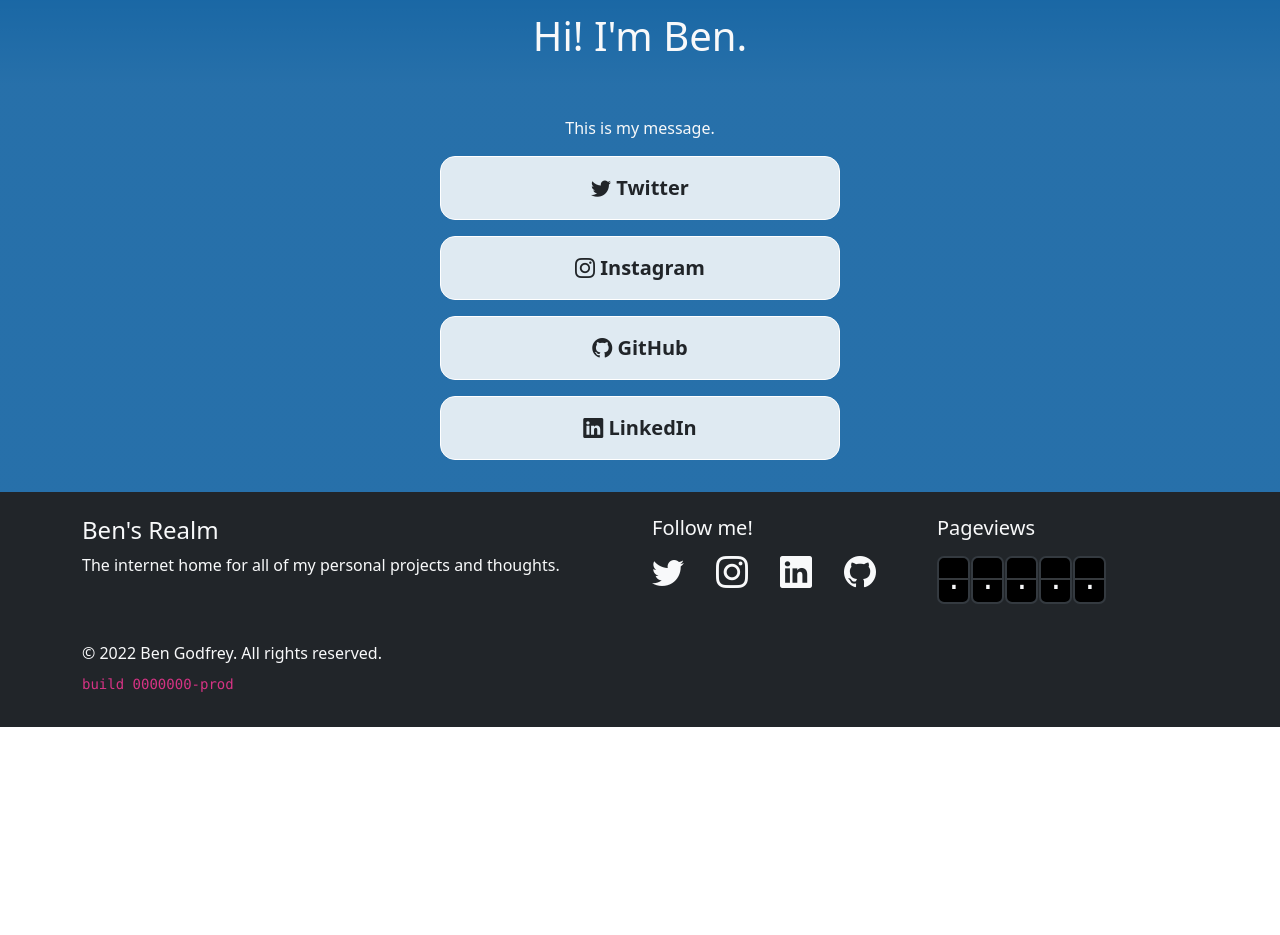
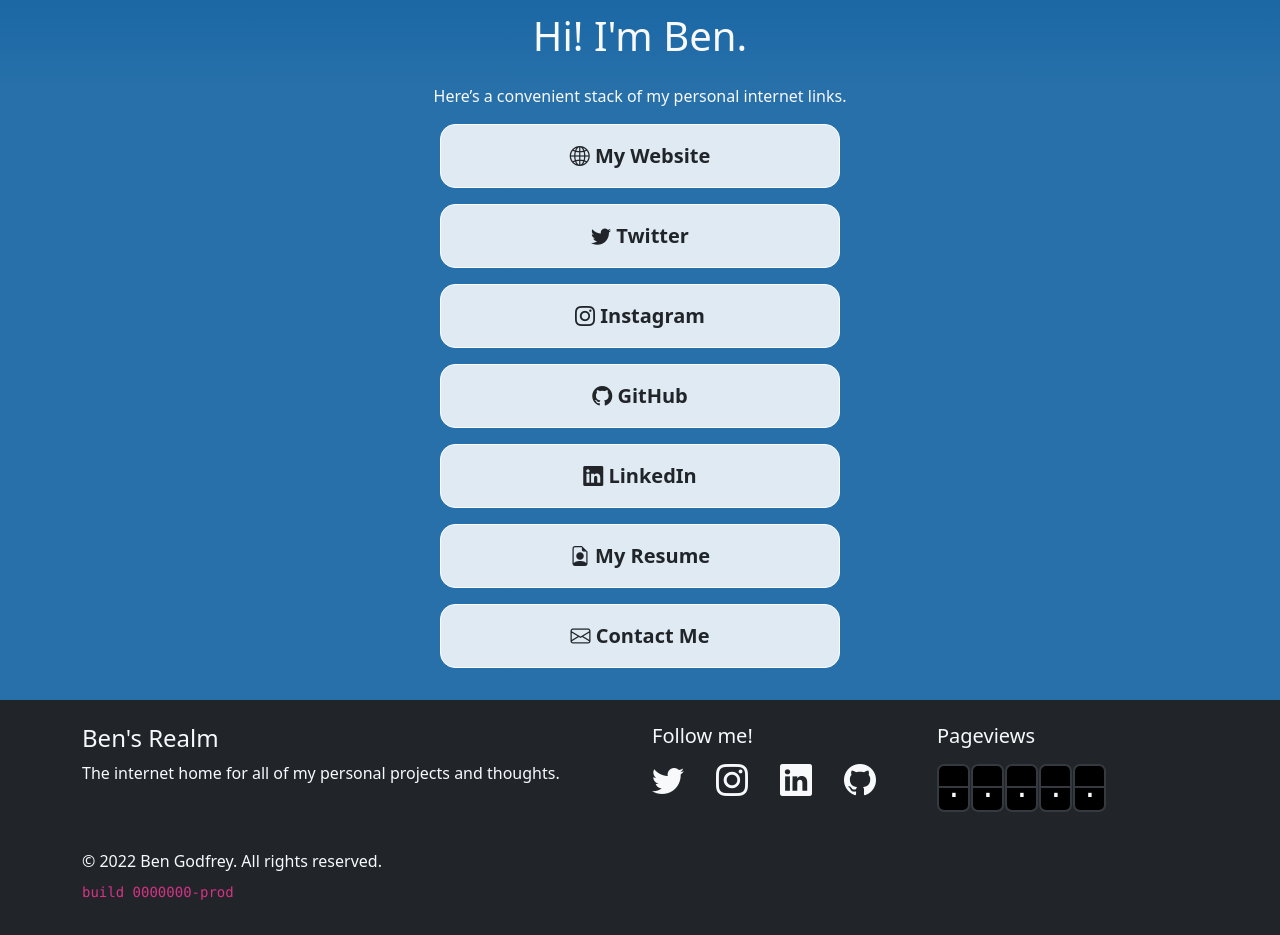
Before and after one commit to BenJetson/benjetson.github.io, a Jekyll site: the page built from stack/index.html, in a window 1280 px wide, cut to the strip 226-1161 px from the top of the page. Built offline with Jekyll 4.4.1, drawn with Linux system fonts in a browser that asks for light colours; before the commit the page ends 953 px from its top, so only the background shows below that.

Commit message:
Finish link stack structure, use common links. #134

```diff
--- a/_data/stack.yml
+++ b/_data/stack.yml
@@ -1,16 +1,25 @@
 message: >
-  This is my message.
+  Here's a convenient stack of my personal internet links.
 
 links:
+  - title: My Website
+    icon: globe2
+    url: /
   - title: Twitter
     icon: twitter
-    url: https://twitter.com/BenJetson # TODO use site.yml
+    social_key: twitter
   - title: Instagram
     icon: instagram
-    url: https://instagram.com/bfgodfr # TODO use site.yml
+    social_key: instagram
   - title: GitHub
     icon: github
-    url: https://github.com/BenJetson # TODO use site.yml
+    social_key: github
   - title: LinkedIn
     icon: linkedin
-    url: https://linkedin.com # TODO use site.yml
+    social_key: linkedin
+  - title: My Resume
+    icon: file-earmark-person
+    url: /resume
+  - title: Contact Me
+    icon: envelope
+    url: /contact
--- a/_sass/custom/styles/_stack.scss
+++ b/_sass/custom/styles/_stack.scss
@@ -4,6 +4,7 @@
   @extend .p-3;
 
   text-align: center;
+  padding-top: 0 !important;
 
   // Make the stack have the same color as the bottom of the gradient from the
   // introduction banner at the top of the viewport.
--- a/stack/index.html
+++ b/stack/index.html
@@ -6,14 +6,30 @@ title: Links
 {% include introduction.html %}
 
 <section class="stack">
-  {% assign stack = site.data.stack %}
+  {%- assign stack = site.data.stack -%}
 
-  <p>{{stack.message | markdownify}}</p>
+  <div class="message">{{stack.message | strip_newlines | markdownify}}</div>
+
+  {% comment %}
+  <!-- prettier-ignore -->
+  {% endcomment %}
 
   {% for item in stack.links %}
 
+    {% assign url = "#" %}
+    {% if item.url %}
+      {% assign url = item.url %}
+    {% elsif item.social_key %}
+      {% assign url = site.social_urls[item.social_key] %}
+    {% endif %}
+
+
+  {% comment %}
+  <!-- prettier-ignore -->
+  {% endcomment %}
+
   <div class="stack-item">
-    <a href="{{link.url}}" class="stretched-link">
+    <a href="{{url}}" class="stretched-link">
       {% comment %}
       <!-- prettier-ignore -->
       {% endcomment %}
```
